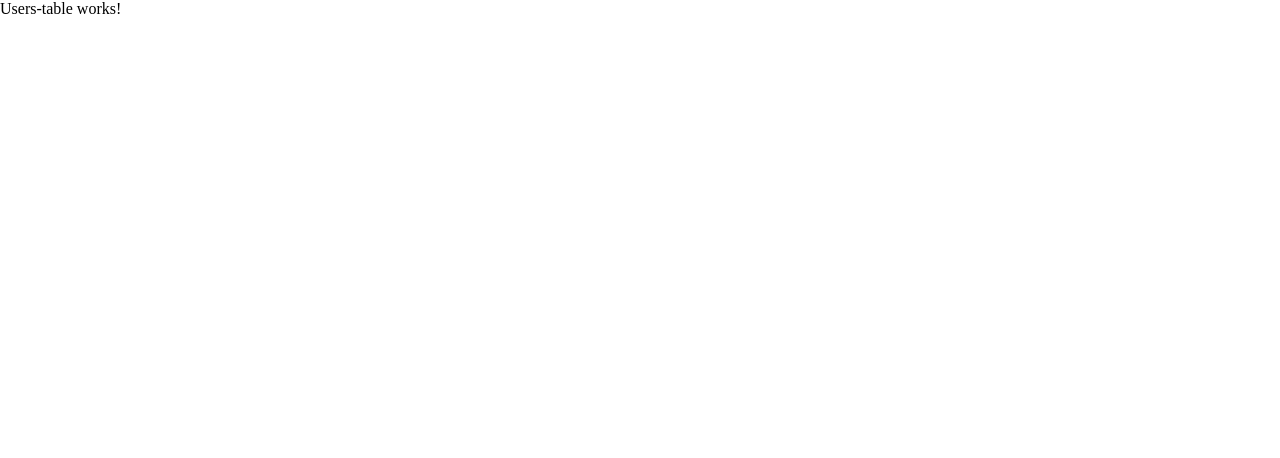
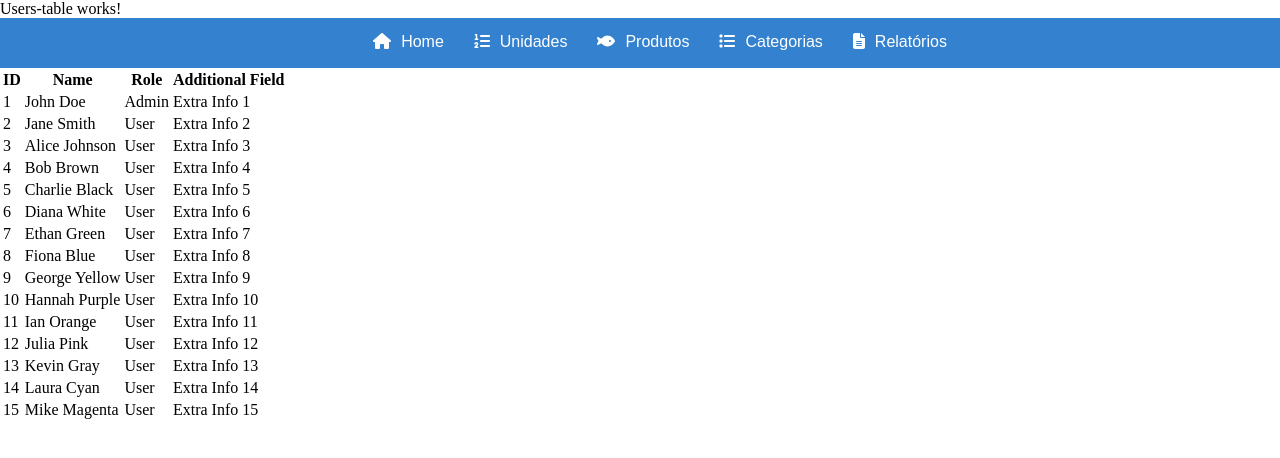
Before and after one commit to KaiqueAMesquita/Estoque-S-o-Vicente, an Angular app in the folder frontend/Estoque_SaoVicente/: page /users in a window 1280 px wide. Shown: the top 458 px of the page. Built offline with nearby package versions, Linux system fonts and the light colour scheme.

Commit message:
Tabela de Usuários

```diff
--- a/frontend/Estoque_SaoVicente/src/app/app.component.ts
+++ b/frontend/Estoque_SaoVicente/src/app/app.component.ts
@@ -3,8 +3,8 @@ import { RouterOutlet } from '@angular/router';
 
 @Component({
   selector: 'app-root',
-  imports: [RouterOutlet ],
-templateUrl: './app.component.html',
+  imports: [RouterOutlet],
+  templateUrl: './app.component.html',
   styleUrl: './app.component.css'
 })
 export class AppComponent {
--- a/frontend/Estoque_SaoVicente/src/app/shared/components/users-table/users-table.component.html
+++ b/frontend/Estoque_SaoVicente/src/app/shared/components/users-table/users-table.component.html
@@ -1 +1,3 @@
 <p>Users-table works!</p>
+<app-navbar></app-navbar>
+<app-table-gn [data]="usersData" [column]="usersColumn"></app-table-gn>
--- a/frontend/Estoque_SaoVicente/src/app/shared/components/users-table/users-table.component.ts
+++ b/frontend/Estoque_SaoVicente/src/app/shared/components/users-table/users-table.component.ts
@@ -1,11 +1,43 @@
 import { Component } from '@angular/core';
+import { NavbarComponent } from '../navbar/navbar.component';
+import { TableGnComponent } from '../../../table-gn/table-gn.component';
 
-@Component({
-  selector: 'app-users-table',
-  imports: [],
-  templateUrl: './users-table.component.html',
-  styleUrl: './users-table.component.css'
-})
-export class UsersTableComponent {
+interface User {
+    id: string;
+    name: string;
+    role: string;
+    AdditionalField: string;
+  }
+  @Component({
+    selector: 'app-users-table',
+    imports: [NavbarComponent, TableGnComponent],
+    templateUrl: './users-table.component.html',
+    styleUrls: ['./users-table.component.css'],
+  })
+  export class UsersTableComponent{
+    usersData: User[] = [
+      { id: '1', name: 'John Doe', role: 'Admin', AdditionalField: 'Extra Info 1' },
+      { id: '2', name: 'Jane Smith', role: 'User', AdditionalField: 'Extra Info 2' },
+      { id: '3', name: 'Alice Johnson', role: 'User', AdditionalField: 'Extra Info 3' },
+      { id: '4', name: 'Bob Brown', role: 'User', AdditionalField: 'Extra Info 4' },
+      { id: '5', name: 'Charlie Black', role: 'User', AdditionalField: 'Extra Info 5' },
+      { id: '6', name: 'Diana White', role: 'User', AdditionalField: 'Extra Info 6' },
+      { id: '7', name: 'Ethan Green', role: 'User', AdditionalField: 'Extra Info 7' },
+      { id: '8', name: 'Fiona Blue', role: 'User', AdditionalField: 'Extra Info 8' },
+      { id: '9', name: 'George Yellow', role: 'User', AdditionalField: 'Extra Info 9' },
+      { id: '10', name: 'Hannah Purple', role: 'User', AdditionalField: 'Extra Info 10' },
+      { id: '11', name: 'Ian Orange', role: 'User', AdditionalField: 'Extra Info 11' },
+      { id: '12', name: 'Julia Pink', role: 'User', AdditionalField: 'Extra Info 12' },
+      { id: '13', name: 'Kevin Gray', role: 'User', AdditionalField: 'Extra Info 13' },
+      { id: '14', name: 'Laura Cyan', role: 'User', AdditionalField: 'Extra Info 14' },
+      { id: '15', name: 'Mike Magenta', role: 'User', AdditionalField: 'Extra Info 15' },
+    ];
 
+    usersColumn:{key: keyof User; label:string}[] = [
+      { key: 'id', label: 'ID' },
+      { key: 'name', label: 'Name' },
+      { key: 'role', label: 'Role' },
+      { key: 'AdditionalField', label: 'Additional Field' }
+    ];
 }
+// :{key: keyof User; label:string}[]
--- /dev/null
+++ b/frontend/Estoque_SaoVicente/src/app/table-gn/table-gn.component.html
@@ -0,0 +1,16 @@
+<table>
+    <thead>
+        <tr>
+            <!-- Cria Colunas Dinamicamente Conforme necessário-->
+             <th *ngFor="let column of column">{{ column.label }}</th>
+        </tr>
+    </thead>
+    <tbody>
+        <!-- Cria Linhas Dinamicamente Conforme Necessário-->
+         <tr *ngFor="let row of data">
+            <td *ngFor="let column of column">
+                {{ row[column.key] }}
+            </td>
+         </tr>
+    </tbody>
+</table>
```
Also changed, not shown: frontend/Estoque_SaoVicente/src/app/table-gn/table-gn.component.ts (added, +13 -0 lines), frontend/Estoque_SaoVicente/src/app/app.component.html (line endings or trailing spaces), frontend/Estoque_SaoVicente/src/app/table-gn/table-gn.component.css (added), 1 other file (tests, documents, lock files or other folders).
